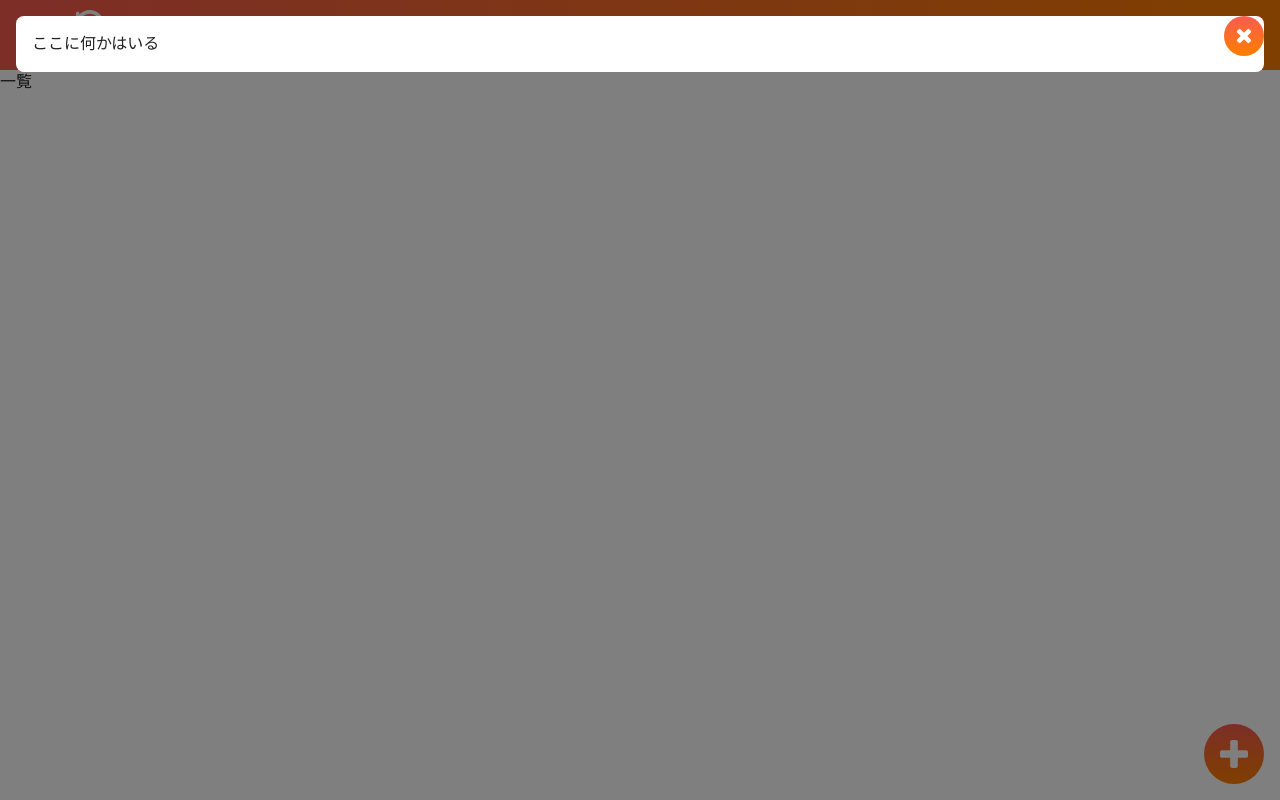
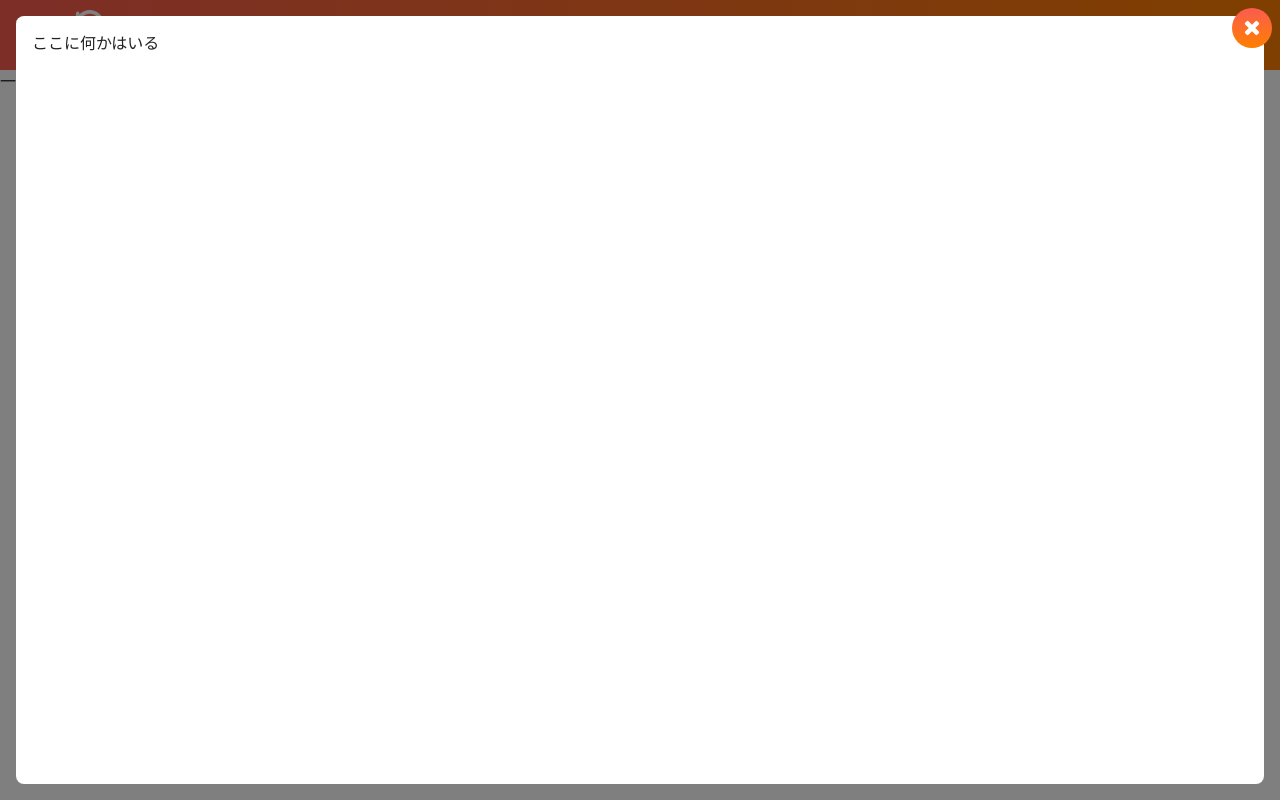
Before and after one commit to JOKOJOKO405/original-app, a Nuxt app: page /list in a window 1280 px wide. Built offline with nearby package versions, Linux system fonts and the light colour scheme.

Commit message:
Fix モーダル高さ指定

```diff
--- a/components/ModalBase.vue
+++ b/components/ModalBase.vue
@@ -47,6 +47,7 @@ export default {
   &__content{
     position: absolute;
     width: calc(100% - 32px);
+    height: calc(100% - 32px);
     overflow-y: scroll;
     background: #fff;
     padding: 16px;
@@ -55,10 +56,12 @@ export default {
     left: 0;
     right: 0;
     margin: auto;
+    overflow-y: scroll;
   }
   &__btn{
     @include circleBtn(40px);
-    top: 16px;
+    top: 8px;
+    right: 8px;
   }
 }
 </style>
```
